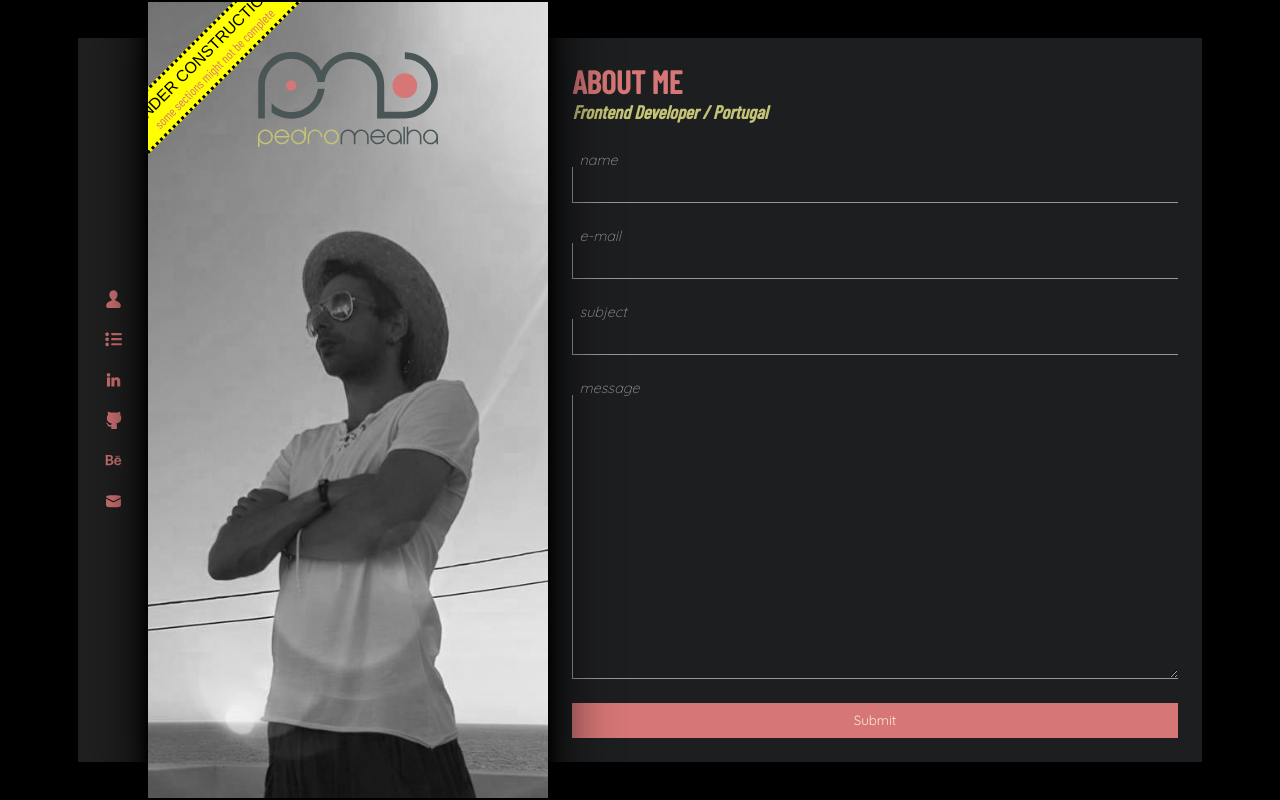
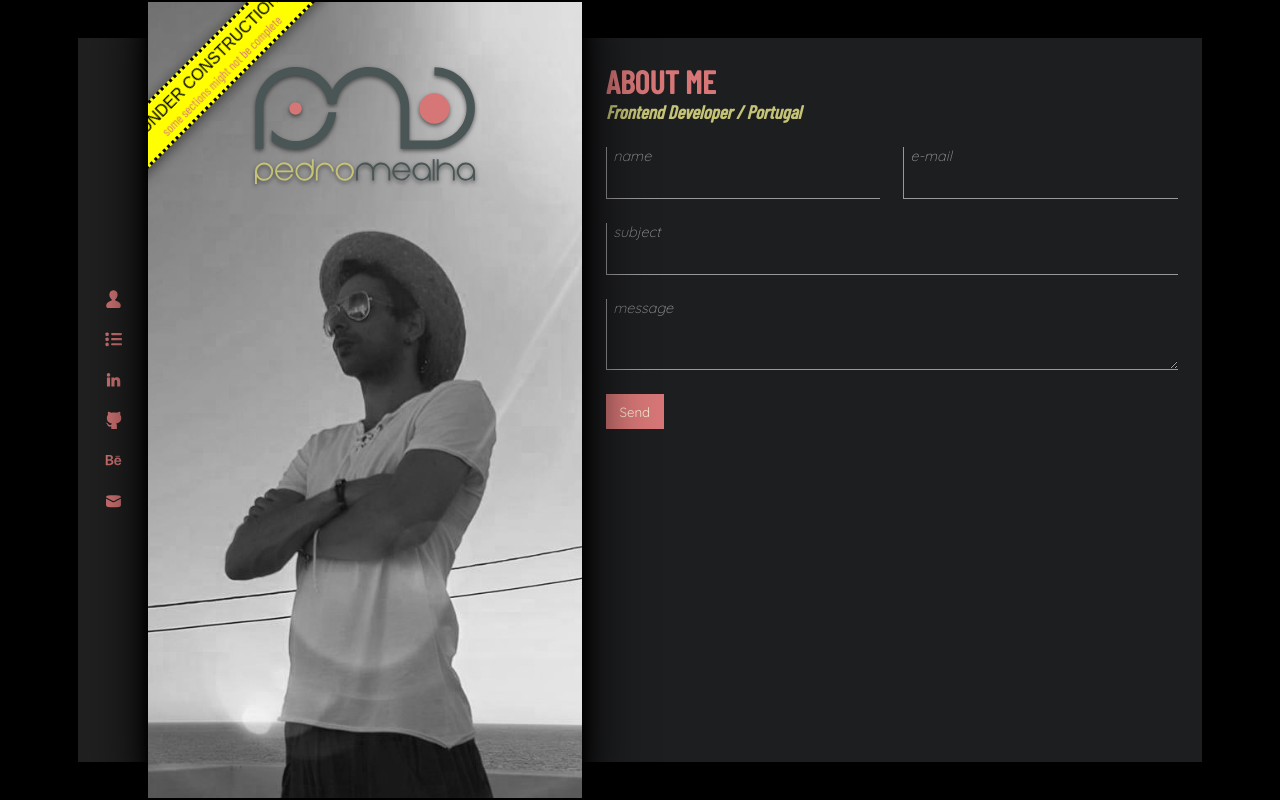
Before and after one commit to PedroMealha/react-website, a React (Create React App) app: page /contact in a window 1280 px wide. Built offline with nearby package versions, Linux system fonts and the light colour scheme.

Commit message:
styling update

```diff
--- a/src/App.styles.scss
+++ b/src/App.styles.scss
@@ -2,7 +2,7 @@
 
 .routes {
 	display              : grid;
-	grid-template-columns: 70px 400px 1fr;
+	grid-template-columns: 70px 0.7fr 1fr;
 	width                : 100%;
 	max-width            : 1200px;
 	max-height           : 800px;
--- a/src/components/header/header.styles.scss
+++ b/src/components/header/header.styles.scss
@@ -1,14 +1,15 @@
 @import '../../components/global/global.styles.scss';
 
 .header {
+	margin-bottom: 1.5em;
+
 	h1 {
 		text-transform: uppercase;
 		color         : $color-orange;
 	}
 
 	h3 {
-		color        : $color-yellow;
-		margin-bottom: .6em;
-		font-style   : italic;
+		color     : $color-yellow;
+		font-style: italic;
 	}
 }
--- a/src/components/highlight/highlight.styles.scss
+++ b/src/components/highlight/highlight.styles.scss
@@ -9,11 +9,13 @@
 	background-repeat  : no-repeat;
 	filter             : drop-shadow(0 0 5px $color-black) drop-shadow(0 0 10px $color-black) drop-shadow(0 0 30px $color-black);
 	overflow           : hidden;
+	z-index            : 10;
 
 	.logo {
-		max-width: 220px;
-		margin   : 50px auto;
+		max-width: 60%;
+		margin   : 15% auto;
 		padding  : 0 20px;
+		filter   : drop-shadow(0px 2px 2px rgba($color-grey, .6));
 	}
 }
 
@@ -21,10 +23,11 @@
 	position : absolute;
 	top      : 0;
 	transform: rotate(-45deg);
+	filter   : drop-shadow(0px 2px 7px rgba($color-grey, .6));
 
 	>div {
 		position     : absolute;
-		top          : 60px;
+		top          : 70px;
 		left         : 50%;
 		transform    : translate(-50%);
 		color        : black;
--- a/src/routes/contact/contact.component.jsx
+++ b/src/routes/contact/contact.component.jsx
@@ -61,13 +61,13 @@ const Contact = () => {
 				</div>
 
 				<div className="message">
-					<textarea placeholder="" name="message" required onChange={ handleChange } value={ message }></textarea>
+					<textarea placeholder="" name="message" required onChange={ handleChange } value={ message } cols="120"></textarea>
 					<label htmlFor="message">message</label>
 				</div>
 
-				<button className="submit" type="submit">Submit</button>
+				<button className="submit" type="submit">Send</button>
 			</form>
-			<div className={ `popup ${wasSubmitted ? 'success' : ''}` }>Email sent, thank you!</div>
+			<div className={ `popup ${wasSubmitted ? 'success' : ''}` }>Email sent, I'll reply as soon as possible.<br />Thank you!</div>
 		</Fragment>
 	)
 }
--- a/src/routes/contact/contact.styles.scss
+++ b/src/routes/contact/contact.styles.scss
@@ -1,15 +1,15 @@
 @import '../../components/global/global.styles.scss';
 
 .contact-form {
-	display       : flex;
-	flex-direction: column;
-	margin-top    : 1em;
-	height        : 100%;
+	position       : relative;
+	display        : flex;
+	flex-direction : row;
+	flex-wrap      : wrap;
+	justify-content: space-between;
 
 	>div {
-		display       : flex;
-		flex-direction: column;
-		margin-bottom : 1.5em;
+		display      : flex;
+		margin-bottom: 1.5em;
 	}
 
 	label {
@@ -21,16 +21,8 @@
 		transition : transform .15s ease-in-out;
 	}
 
-
-	.message {
-		min-height: 100px;
-		max-height: 330px;
-		height    : 100%;
-	}
-
-	textarea {
-		resize: vertical;
-		height: 100%;
+	input {
+		width: 100%;
 	}
 
 	input,
@@ -41,8 +33,8 @@
 		color        : $color-white;
 		border-bottom: 1px solid $color-grey-light;
 		border-left  : 1px solid $color-grey-light;
-		padding      : .5em 1em;
-		margin-top   : 1em;
+		width        : 100%;
+		padding      : 1.5em .7em .5em;
 
 		&::placeholder {
 			color: $color-grey-light;
@@ -51,6 +43,26 @@
 		&:focus+label {
 			color    : $color-yellow;
 			transform: translateX(0.5em);
+		}
+	}
+
+	.name,
+	.email {
+		width: 48%;
+	}
+
+	.subject {
+		width: 100%;
+	}
+
+	.message {
+		width: 100%;
+
+		textarea {
+			height    : 100%;
+			min-height: 2.5em;
+			max-height: 330px;
+			resize    : vertical;
 		}
 	}
 
@@ -76,9 +88,16 @@
 	transform  : translateY(-100%);
 	transition : transform .3s ease-out;
 	will-change: transform;
+	text-align : center;
 
 	&.success {
 		opacity  : 1;
 		transform: translateY(0);
 	}
 }
+
+// @media only screen and (max-height: 600px) {
+// 	.contact-form {
+// 		flex-flow: row wrap;
+// 	}
+// }
```
